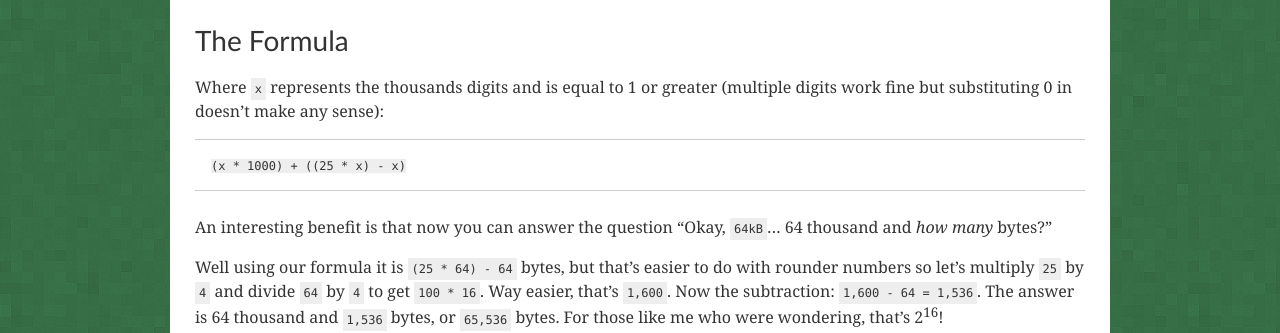
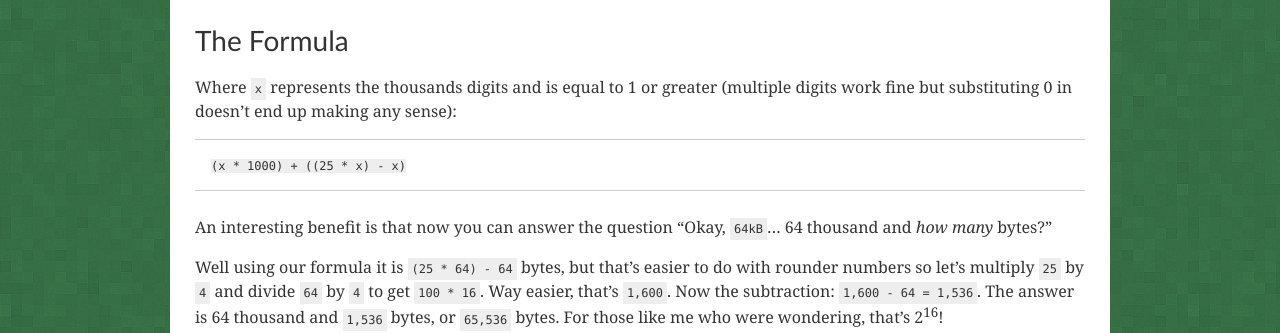
Before and after one commit to nickknw/nickknowlson.com, a Jekyll site: the page built from _posts/2013-03-10-counting-powers-of-two.markdown, in a window 1280 px wide. Shown: the part 1169-1502 px from the top of the page. Built offline with Jekyll 4.4.1, drawn with Linux system fonts in a browser that asks for light colours; nearby versions of some CDN libraries; comment, search, counter and statistics services are not loaded.

Commit message:
tweak wording in powers of 2 post

```diff
--- a/_posts/2013-03-10-counting-powers-of-two.markdown
+++ b/_posts/2013-03-10-counting-powers-of-two.markdown
@@ -50,7 +50,7 @@ The Formula
 ---
 
 Where `x` represents the thousands digits and is equal to 1 or greater (multiple
-digits work fine but substituting 0 in doesn't make any sense):
+digits work fine but substituting 0 in doesn't end up making any sense):
 
     (x * 1000) + ((25 * x) - x)
 
```
